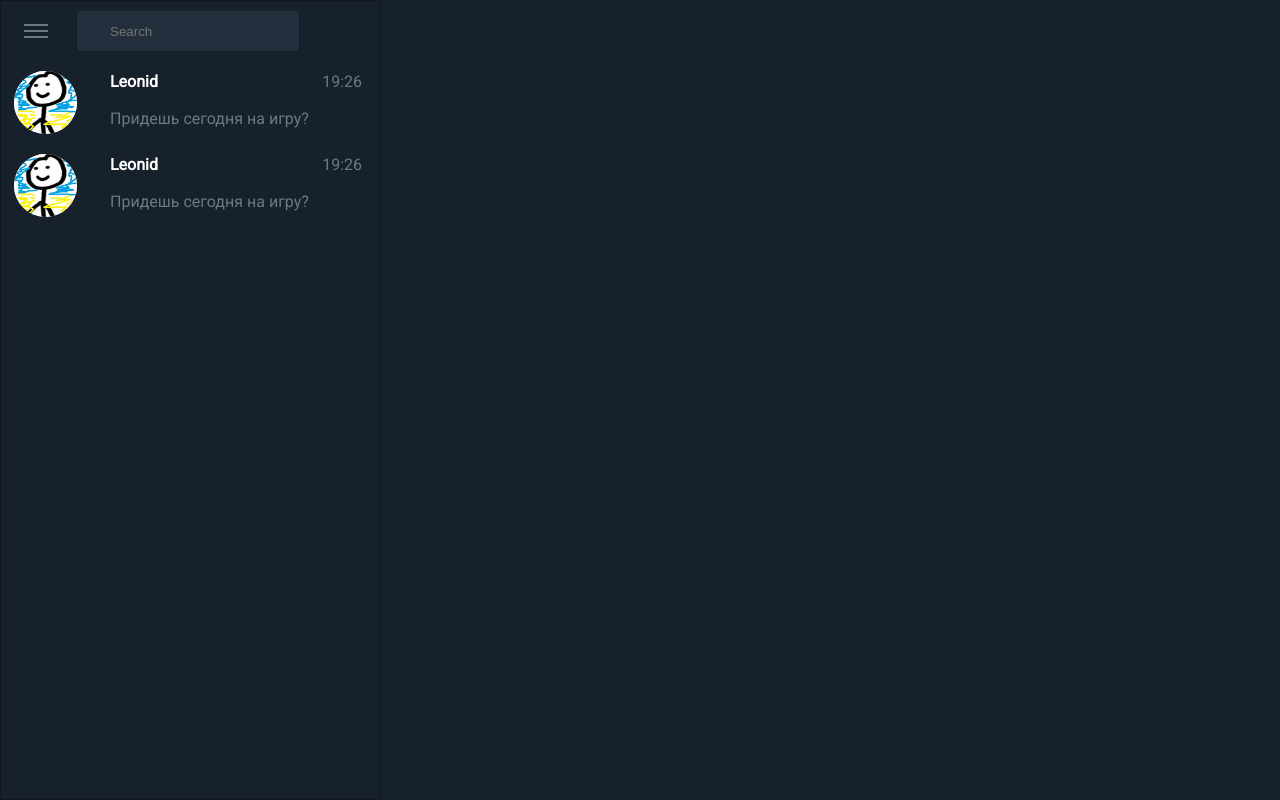
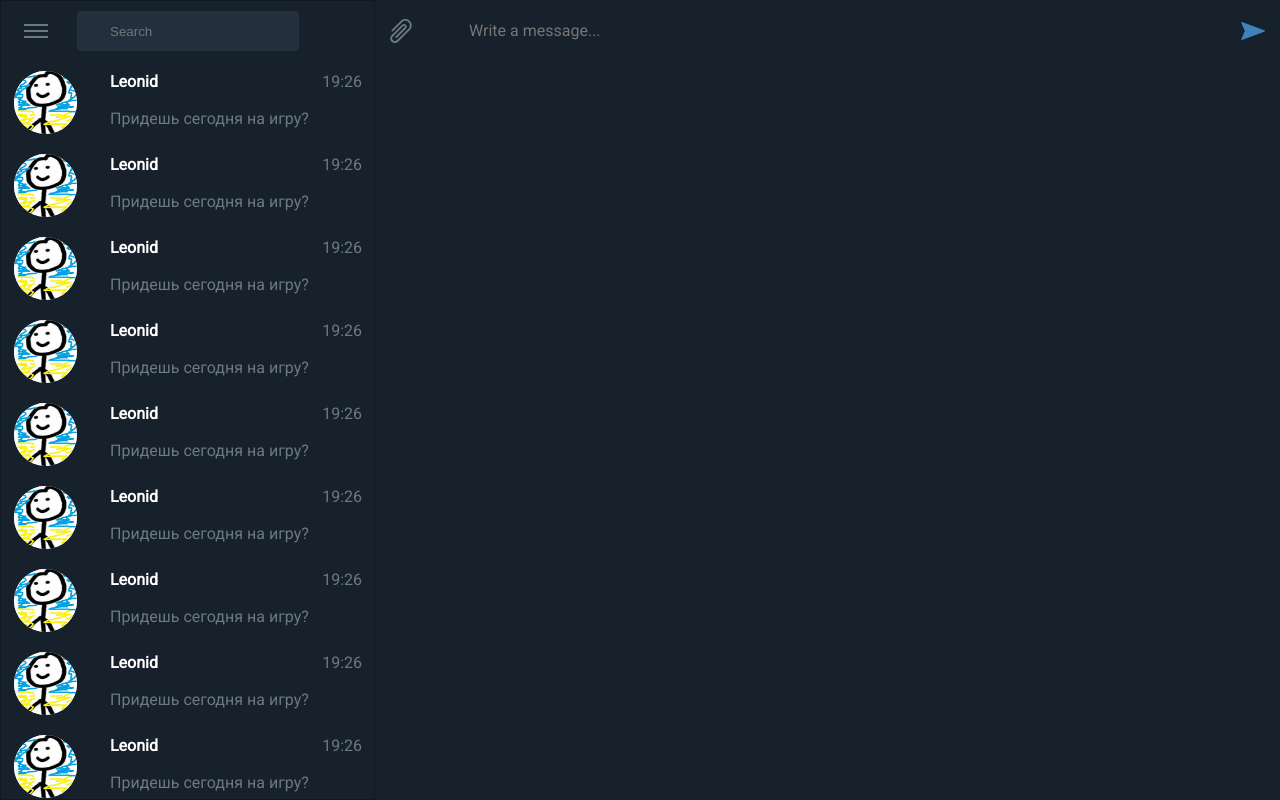
Before and after one commit to jrdAlexandr/telegramm, a React (Create React App) app in the folder telegrammdex/: page / in a window 1280 px wide. Built offline with nearby package versions, Linux system fonts and the light colour scheme.

Commit message:
add chatInput

```diff
--- a/telegrammdex/src/App.js
+++ b/telegrammdex/src/App.js
@@ -1,9 +1,13 @@
 import './App.scss';
 import Dialogs from './components/Dialogs';
+import Messages from './components/Messages';
 function App() {
-  return <div className='App'>
-  <Dialogs />
-   </div>;
+  return (
+    <div className='App'>
+      <Dialogs />
+      <Messages />
+    </div>
+  );
 }
 
 export default App;
--- a/telegrammdex/src/App.scss
+++ b/telegrammdex/src/App.scss
@@ -1,6 +1,7 @@
 .App {
   background: #17212B;
   height: 100vh;
+  display: flex;
 }
 
 /* полоса прокрутки (скроллбар) */
--- /dev/null
+++ b/telegrammdex/src/components/ChatInput/ChatInput.scss
@@ -0,0 +1,32 @@
+.chat-input {
+  max-height: 200px;
+  min-height: 60px;
+  width: calc(100vw - 375px);
+  display: flex;
+  justify-content: space-between;
+  align-items: flex-end;
+
+  &__input {
+    box-sizing: border-box;
+    background-color: transparent;
+    color: #6c7883;
+    font-family: Roboto;
+    font-size: 16px;
+    font-style: normal;
+    font-weight: 400;
+    line-height: 21px;
+    border: transparent;
+    height: max-content;
+    flex: 1 0 auto;
+    margin: 18px 40px ;
+    resize: none;
+
+  }
+  &__input:focus {
+    outline: none;
+  }
+  &__icon {
+   flex: 0 0 auto;
+   margin: 18px 15px 18px 15px ;
+  }
+}
--- /dev/null
+++ b/telegrammdex/src/components/ChatInput/index.jsx
@@ -0,0 +1,32 @@
+import React, { useState } from 'react';
+import './ChatInput.scss';
+import iconAddFile from '../../assets/images/icon-add-file.svg';
+import iconSendMessage from '../../assets/images/icon-send-message.svg';
+const ChatInput = () => {
+  const [rowsText, setRowsText] = useState(1);
+
+  const handlerInputMessage = (e) => {
+    if ((e.target.scrollHeight - 4) / 21 <= 6) {
+      setRowsText((e.target.scrollHeight - 4) / 21);
+    }
+  };
+
+  return (
+    <div className='chat-input'>
+      <img className='chat-input__icon' src={iconAddFile} alt='icon add file' />
+      <textarea
+        onChange={handlerInputMessage}
+        className='chat-input__input'
+        placeholder='Write a message...'
+        rows={rowsText}
+      ></textarea>
+      <img
+        className='chat-input__icon'
+        src={iconSendMessage}
+        alt='icon send message'
+      />
+    </div>
+  );
+};
+
+export default ChatInput;
--- a/telegrammdex/src/components/Dialogs/Dialogs.scss
+++ b/telegrammdex/src/components/Dialogs/Dialogs.scss
@@ -1,8 +1,12 @@
-.dialogs{
+.dialogs {
   width: 380px;
   border: 1px solid #101921;
   height: 100vh;
-  overflow-y: auto;
+  overflow-y: hidden;
   overflow-x: hidden;
   box-sizing: border-box;
 }
+
+.dialogs:hover {
+  overflow-y: auto;
+}
--- a/telegrammdex/src/components/Dialogs/index.jsx
+++ b/telegrammdex/src/components/Dialogs/index.jsx
@@ -8,7 +8,15 @@ const Dialogs = () => {
       <HeaderDialogs />
       <DialogItem />
       <DialogItem />
-
+      <DialogItem />
+      <DialogItem /><DialogItem />
+      <DialogItem /><DialogItem />
+      <DialogItem /><DialogItem />
+      <DialogItem /><DialogItem />
+      <DialogItem /><DialogItem />
+      <DialogItem /><DialogItem />
+      <DialogItem /><DialogItem />
+      <DialogItem />
     </div>
   );
 };
--- /dev/null
+++ b/telegrammdex/src/components/Messages/Messages.scss
@@ -0,0 +1,3 @@
+.messages{
+  height: 100vh;
+}
--- /dev/null
+++ b/telegrammdex/src/components/Messages/index.jsx
@@ -0,0 +1,13 @@
+import React from 'react';
+import ChatInput from '../ChatInput';
+import './Messages.scss';
+
+const Messages = () => {
+  return (
+    <div className='messages'>
+      <ChatInput />
+    </div>
+  );
+};
+
+export default Messages;
```
Also changed, not shown: telegrammdex/src/assets/images/icon-add-file.svg (added), telegrammdex/src/assets/images/icon-send-message.svg (added).
